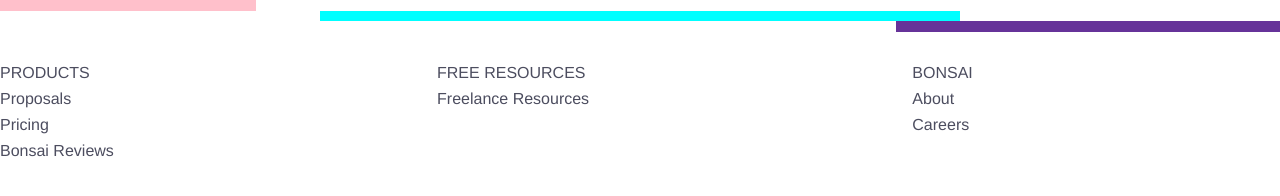
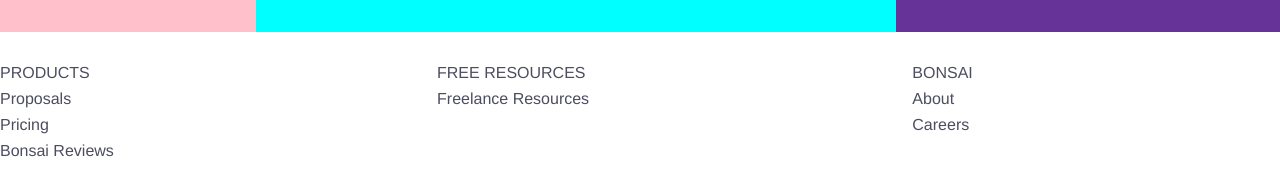
Before and after one commit to pwcberry/frontend-practice, a plain HTML site: page 01-bonsai/index.html in a window 1280 px wide. Drawn offline with Linux system fonts and the light colour scheme.

Commit message:
Fix header styling

```diff
--- a/01-bonsai/css/bonsai.css
+++ b/01-bonsai/css/bonsai.css
@@ -10,30 +10,26 @@ body {
         max-width: 1280px;
         margin: 0 auto;
         display: flex;
-        flex-flow: column nowrap;
+        flex-flow: row nowrap;
         justify-content: stretch;
         align-items: stretch;
         height: 2rem;
-        flex-grow: 1;
     }
 
     .logo {
         display: block;
-        align-self: flex-start;
         width: 20%;
         height: 100%;
         background-color: pink;
     }
 
     nav {
-        align-self: center;
         width: 50%;
         height: 100%;
         background-color: cyan;
     }
 
     .user-profile {
-        align-self: flex-end;
         width: 30%;
         height: 100%;
         background-color: rebeccapurple;
```
